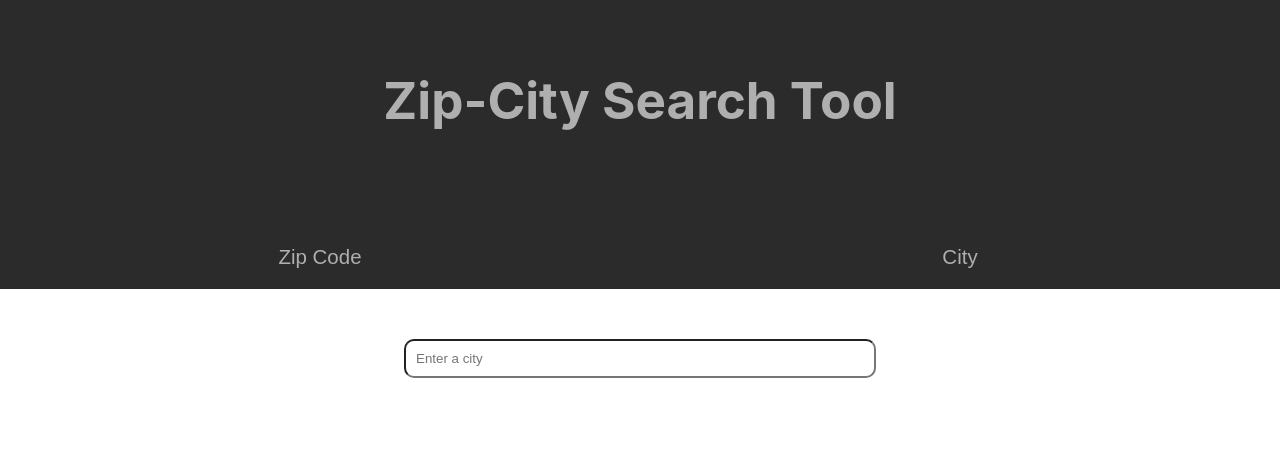
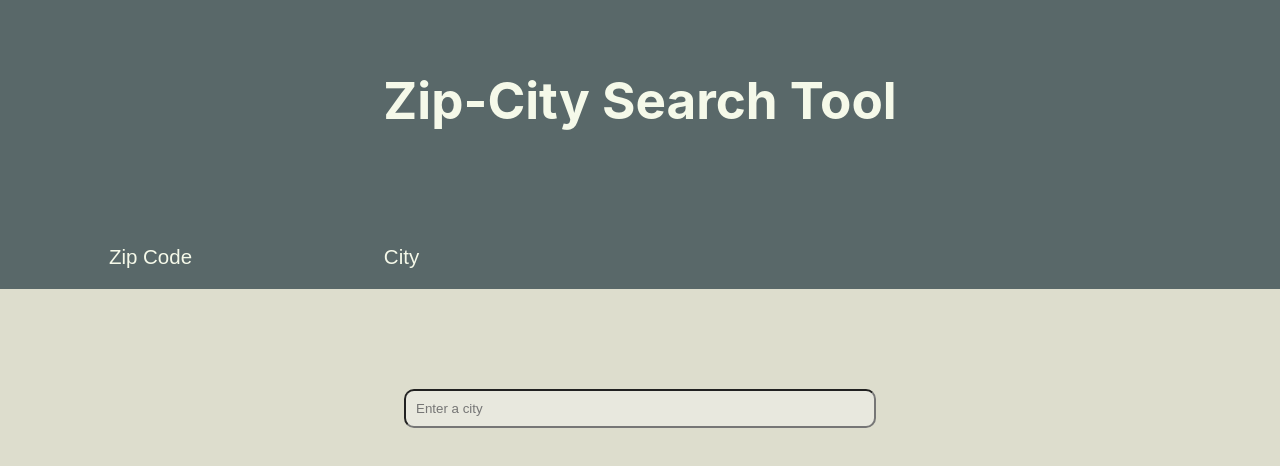
Before and after one commit to pillows/City-Search, a React (Create React App) app: page / in a window 1280 px wide. Shown: the top 466 px of the page. Built offline with nearby package versions, Linux system fonts and the light colour scheme.

Commit message:
Final Styles for app.css

```diff
--- a/src/App.css
+++ b/src/App.css
@@ -1,3 +1,7 @@
+body{
+    background-color: #DDDDCD;
+}
+
 button{
     outline: none;
 }
@@ -6,9 +10,9 @@ button:hover{
 }
 
 #zip-code:focus, #city-name:focus{
-    border-radius: 30px 30px 0 0;
-    background-color: #fff;
-    color: rgb(0, 0, 0);
+    border-radius: 20px 20px 0px 0px;
+    background-color: #DDDDCD;
+    color: #5A665E;
 }
 
 #header-layout{
@@ -19,8 +23,8 @@ button:hover{
     height: 200px;
     font-size: 4vw;
     font-weight: bold;
-    background-color: rgb(43, 43, 43);
-    color: rgba(255, 255, 255, 0.623);
+    background-color: #596869;
+    color: #F5F9E9;
     padding-bottom: 25px;
 }
 
@@ -28,18 +32,23 @@ button:hover{
     display: flex;
     /*border: 1px solid blue;*/
     width: 100%;
-    background-color: rgb(43, 43, 43);
+    background-color: #596869;
 }
 
 .button-layout{
     font-size: 1.6vw;
     border: none;
     padding: 20px 0px;
-    color: rgba(255, 255, 255, 0.623);
-    background-color: rgb(43, 43, 43);
+    color: #F5F9E9;
+    background-color: #596869;
+}
+
+#empty-space{
+    flex:3;
 }
 
 #zip-code{
+    margin-left: 25px;
     flex: 1;
     /* background-color: limegreen; */
 }
@@ -55,10 +64,12 @@ button:hover{
     align-items: center;
     flex-direction: column;
     /* border: 1px solid green; */
-    margin-top: 50px;
+    margin-top: 100px;
 }
 
 #zip,#city{
+
+    background-color: #E8E8DE;
     border-radius: 10px;
     width: 35%;
     padding: 10px;
--- a/src/App.js
+++ b/src/App.js
@@ -45,7 +45,8 @@ class App extends Component {
 			<div id = "button-wrapper">
                 <button id="zip-code" class="button-layout" onClick={this.handleClick}>Zip Code</button>
                 <button id="city-name"  class="button-layout" onClick={this.handleClick}>City</button>
-            </div>
+				<div id="empty-space"></div>
+			</div>
             <div id="form-wrapper">
             	{this.state.searchFor === "zip-code" ?
 	                <input id= "zip" type="number" defaultValue={this.state.term} onChange={this.handleChange} placeholder="Enter a zip code"/>
```
